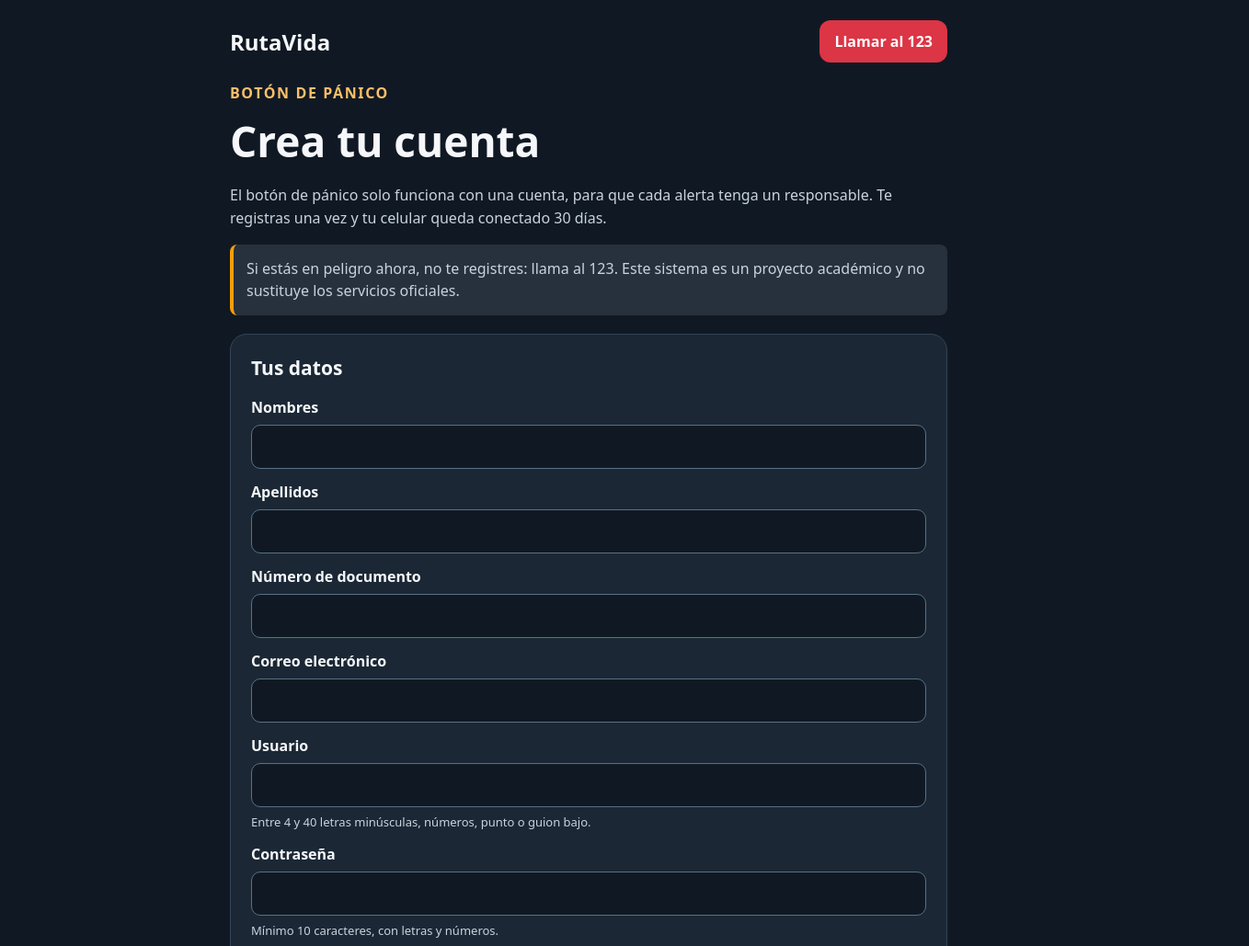
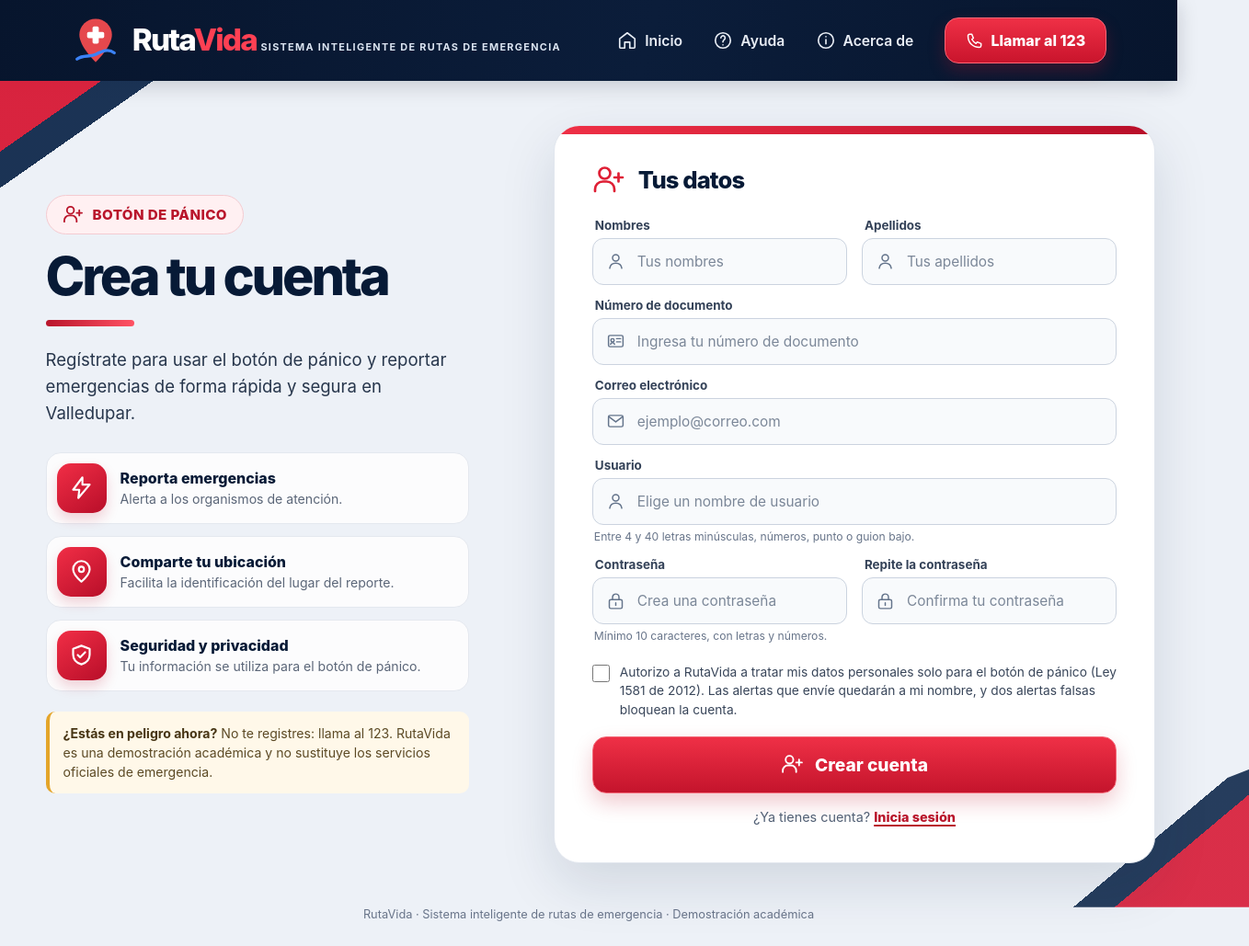
Before and after one commit to afzabaleta/RutaVida, a plain HTML site: page frontend/registro.html in a window 1280 px wide. Shown: the top 1029 px of the page at 92% size, 1358 px wide, since content can reach past the window. Drawn offline with Linux system fonts and the light colour scheme.

Commit message:
feat(frontend): apply new citizen registration layout

```diff
--- a/frontend/registro.html
+++ b/frontend/registro.html
@@ -5,76 +5,167 @@
   <meta name="viewport" content="width=device-width, initial-scale=1">
   <meta http-equiv="Content-Security-Policy"
         content="default-src 'self'; script-src 'self'; style-src 'self'; img-src 'self'; connect-src 'self'">
-  <meta name="theme-color" content="#101923">
+  <meta name="theme-color" content="#071a36">
   <title>RutaVida | Crear cuenta para el botón de pánico</title>
   <link rel="icon" href="./img/logo.svg" type="image/svg+xml">
-  <link rel="stylesheet" href="./css/panico.css">
+  <link rel="stylesheet" href="./css/registro.css">
   <script type="module" src="./js/registro.js"></script>
 </head>
-<body class="panic-page">
-  <main class="panic-shell">
-    <header class="panic-header">
-      <a href="./index.html" class="panic-brand">RutaVida</a>
-      <a class="panic-call" href="tel:123">Llamar al 123</a>
+<body class="register-page">
+  <header class="register-topbar">
+    <a href="./index.html" class="register-brand" aria-label="RutaVida, ir al inicio">
+      <img src="./img/logo.svg" alt="" width="54" height="54">
+      <span>
+        <span class="register-brand-name">Ruta<span>Vida</span></span>
+        <span class="register-brand-tagline">Sistema inteligente de rutas de emergencia</span>
+      </span>
+    </a>
+
+    <nav class="register-nav" aria-label="Navegación principal">
+      <a href="./index.html">
+        <svg viewBox="0 0 24 24" aria-hidden="true"><path d="m3 10 9-7 9 7v10a1 1 0 0 1-1 1h-5v-7H9v7H4a1 1 0 0 1-1-1z"/></svg>
+        <span>Inicio</span>
+      </a>
+      <a href="#registro-ayuda">
+        <svg viewBox="0 0 24 24" aria-hidden="true"><circle cx="12" cy="12" r="9"/><path d="M9.6 9a2.5 2.5 0 1 1 4.2 1.8c-1.1 1-1.8 1.3-1.8 3"/><path d="M12 17.3h.01"/></svg>
+        <span>Ayuda</span>
+      </a>
+      <a href="#registro-acerca">
+        <svg viewBox="0 0 24 24" aria-hidden="true"><circle cx="12" cy="12" r="9"/><path d="M12 11v5M12 7.5h.01"/></svg>
+        <span>Acerca de</span>
+      </a>
+      <a class="register-call" href="tel:123">
+        <svg viewBox="0 0 24 24" aria-hidden="true"><path d="M5 4h3l2 5-2 1.5a15 15 0 0 0 5.5 5.5L15 14l5 2v3a2 2 0 0 1-2 2C9 21 3 15 3 6a2 2 0 0 1 2-2z"/></svg>
+        Llamar al 123
+      </a>
+    </nav>
   </header>
 
-    <section class="panic-intro">
-      <span class="panic-eyebrow">BOTÓN DE PÁNICO</span>
-      <h1>Crea tu cuenta</h1>
-      <p>
-        El botón de pánico solo funciona con una cuenta, para que cada alerta tenga un responsable.
-        Te registras una vez y tu celular queda conectado 30 días.
+  <main class="register-main">
+    <section class="register-intro" aria-labelledby="register-title">
+      <p class="register-kicker">
+        <svg viewBox="0 0 24 24" aria-hidden="true"><circle cx="9" cy="7" r="4"/><path d="M2 20v-1.5A5.5 5.5 0 0 1 7.5 13h3A5.5 5.5 0 0 1 16 18.5V20M19 7v6M16 10h6"/></svg>
+        BOTÓN DE PÁNICO
       </p>
-      <p class="panic-warning">
-        Si estás en peligro ahora, no te registres: llama al 123. Este sistema es un proyecto
-        académico y no sustituye los servicios oficiales.
+      <h1 id="register-title">Crea tu cuenta</h1>
+      <span class="register-title-rule" aria-hidden="true"></span>
+      <p class="register-lead">
+        Regístrate para usar el botón de pánico y reportar emergencias de forma rápida y segura en Valledupar.
+      </p>
+
+      <ul class="register-benefits">
+        <li class="register-benefit">
+          <span class="register-benefit-icon">
+            <svg viewBox="0 0 24 24" aria-hidden="true"><path d="m13 2-9 12h6l-1 8 11-13h-7z"/></svg>
+          </span>
+          <span><strong>Reporta emergencias</strong><small>Alerta a los organismos de atención.</small></span>
+        </li>
+        <li class="register-benefit">
+          <span class="register-benefit-icon">
+            <svg viewBox="0 0 24 24" aria-hidden="true"><path d="M20 10c0 5-8 12-8 12S4 15 4 10a8 8 0 1 1 16 0z"/><circle cx="12" cy="10" r="2.5"/></svg>
+          </span>
+          <span><strong>Comparte tu ubicación</strong><small>Facilita la identificación del lugar del reporte.</small></span>
+        </li>
+        <li class="register-benefit">
+          <span class="register-benefit-icon">
+            <svg viewBox="0 0 24 24" aria-hidden="true"><path d="M12 3 20 6v5.5c0 4.7-3.2 8-8 9.5-4.8-1.5-8-4.8-8-9.5V6z"/><path d="m8.5 12 2.3 2.3 4.8-5"/></svg>
+          </span>
+          <span><strong>Seguridad y privacidad</strong><small>Tu información se utiliza para el botón de pánico.</small></span>
+        </li>
+      </ul>
+
+      <p class="register-warning" id="registro-ayuda">
+        <strong>¿Estás en peligro ahora?</strong> No te registres: llama al 123. RutaVida es una demostración académica y no sustituye los servicios oficiales de emergencia.
       </p>
     </section>
 
-    <form id="register-form" class="panic-panel register-form" novalidate>
-      <h2>Tus datos</h2>
+    <section class="register-card" aria-labelledby="register-form-title">
+      <div class="register-card-heading">
+        <svg viewBox="0 0 24 24" aria-hidden="true"><circle cx="9" cy="7" r="4"/><path d="M2 20v-1.5A5.5 5.5 0 0 1 7.5 13h3A5.5 5.5 0 0 1 16 18.5V20M19 7v6M16 10h6"/></svg>
+        <h2 id="register-form-title">Tus datos</h2>
+      </div>
 
+      <form id="register-form" class="register-form" novalidate>
         <p id="register-message" class="register-message" role="alert" aria-live="polite" hidden></p>
 
+        <div class="register-fields">
+          <div class="register-field">
             <label for="first-names">Nombres</label>
-      <input id="first-names" name="firstNames" type="text" autocomplete="given-name" maxlength="80" required>
+            <div class="register-input-wrap">
+              <svg class="register-field-icon" viewBox="0 0 24 24" aria-hidden="true"><circle cx="12" cy="8" r="4"/><path d="M4.5 21c.6-4 3.3-6.5 7.5-6.5s6.9 2.5 7.5 6.5"/></svg>
+              <input id="first-names" name="firstNames" type="text" placeholder="Tus nombres" autocomplete="given-name" maxlength="80" required>
+            </div>
+          </div>
 
+          <div class="register-field">
             <label for="last-names">Apellidos</label>
-      <input id="last-names" name="lastNames" type="text" autocomplete="family-name" maxlength="80" required>
+            <div class="register-input-wrap">
+              <svg class="register-field-icon" viewBox="0 0 24 24" aria-hidden="true"><circle cx="12" cy="8" r="4"/><path d="M4.5 21c.6-4 3.3-6.5 7.5-6.5s6.9 2.5 7.5 6.5"/></svg>
+              <input id="last-names" name="lastNames" type="text" placeholder="Tus apellidos" autocomplete="family-name" maxlength="80" required>
+            </div>
+          </div>
 
+          <div class="register-field register-field-wide">
             <label for="document">Número de documento</label>
-      <input id="document" name="document" type="text" inputmode="numeric" maxlength="20" required>
+            <div class="register-input-wrap">
+              <svg class="register-field-icon" viewBox="0 0 24 24" aria-hidden="true"><rect x="3" y="5" width="18" height="14" rx="2"/><circle cx="8" cy="11" r="2"/><path d="M5.5 16c.5-1.5 1.3-2 2.5-2s2 .5 2.5 2M13 9h5M13 13h5"/></svg>
+              <input id="document" name="document" type="text" inputmode="numeric" placeholder="Ingresa tu número de documento" maxlength="20" required>
+            </div>
+          </div>
 
+          <div class="register-field register-field-wide">
             <label for="email">Correo electrónico</label>
-      <input id="email" name="email" type="email" autocomplete="email" maxlength="120" required>
+            <div class="register-input-wrap">
+              <svg class="register-field-icon" viewBox="0 0 24 24" aria-hidden="true"><rect x="3" y="5" width="18" height="14" rx="2"/><path d="m4 7 8 6 8-6"/></svg>
+              <input id="email" name="email" type="email" placeholder="ejemplo@correo.com" autocomplete="email" maxlength="120" required>
+            </div>
+          </div>
 
+          <div class="register-field register-field-wide">
             <label for="username">Usuario</label>
-      <input id="username" name="username" type="text" autocomplete="username" maxlength="40"
-             pattern="[a-z0-9._]{4,40}" required>
-      <p class="panic-hint">Entre 4 y 40 letras minúsculas, números, punto o guion bajo.</p>
+            <div class="register-input-wrap">
+              <svg class="register-field-icon" viewBox="0 0 24 24" aria-hidden="true"><circle cx="12" cy="8" r="4"/><path d="M4.5 21c.6-4 3.3-6.5 7.5-6.5s6.9 2.5 7.5 6.5"/></svg>
+              <input id="username" name="username" type="text" placeholder="Elige un nombre de usuario" autocomplete="username" maxlength="40" pattern="[a-z0-9._]{4,40}" required>
+            </div>
+            <p class="register-hint">Entre 4 y 40 letras minúsculas, números, punto o guion bajo.</p>
+          </div>
 
+          <div class="register-field">
             <label for="password">Contraseña</label>
-      <input id="password" name="password" type="password" autocomplete="new-password" minlength="10" required>
-      <p class="panic-hint">Mínimo 10 caracteres, con letras y números.</p>
+            <div class="register-input-wrap">
+              <svg class="register-field-icon" viewBox="0 0 24 24" aria-hidden="true"><rect x="4" y="10" width="16" height="11" rx="2"/><path d="M8 10V7a4 4 0 0 1 8 0v3M12 14v3"/></svg>
+              <input id="password" name="password" type="password" placeholder="Crea una contraseña" autocomplete="new-password" minlength="10" required>
+            </div>
+            <p class="register-hint">Mínimo 10 caracteres, con letras y números.</p>
+          </div>
 
+          <div class="register-field">
             <label for="password-again">Repite la contraseña</label>
-      <input id="password-again" name="passwordAgain" type="password" autocomplete="new-password" required>
+            <div class="register-input-wrap">
+              <svg class="register-field-icon" viewBox="0 0 24 24" aria-hidden="true"><rect x="4" y="10" width="16" height="11" rx="2"/><path d="M8 10V7a4 4 0 0 1 8 0v3M12 14v3"/></svg>
+              <input id="password-again" name="passwordAgain" type="password" placeholder="Confirma tu contraseña" autocomplete="new-password" required>
+            </div>
+          </div>
+        </div>
 
-      <label class="register-consent">
+        <label class="register-consent" for="data-consent">
           <input id="data-consent" name="dataConsent" type="checkbox" required>
           <span>
-          Autorizo a RutaVida a tratar mis datos personales solo para el botón de pánico
-          (Ley 1581 de 2012). Las alertas que envíe quedarán a mi nombre, y dos alertas falsas
-          bloquean la cuenta.
+            Autorizo a RutaVida a tratar mis datos personales solo para el botón de pánico (Ley 1581 de 2012).
+            Las alertas que envíe quedarán a mi nombre, y dos alertas falsas bloquean la cuenta.
           </span>
         </label>
 
-      <button id="register-button" class="panic-sos register-submit" type="submit">Crear cuenta</button>
+        <button id="register-button" class="register-submit" type="submit">
+          <svg viewBox="0 0 24 24" aria-hidden="true"><circle cx="9" cy="7" r="4"/><path d="M2 20v-1.5A5.5 5.5 0 0 1 7.5 13h3A5.5 5.5 0 0 1 16 18.5V20M19 7v6M16 10h6"/></svg>
+          Crear cuenta
+        </button>
 
-      <p class="panic-hint">¿Ya tienes cuenta? <a href="./index.html">Inicia sesión</a></p>
+        <p class="register-login">¿Ya tienes cuenta? <a href="./index.html">Inicia sesión</a></p>
       </form>
+    </section>
+  </main>
 
-    <footer class="panic-footer">RutaVida · Demostración académica</footer>
-  </main>
+  <footer class="register-footer" id="registro-acerca">RutaVida · Sistema inteligente de rutas de emergencia · Demostración académica</footer>
 </body>
 </html>
```
Lines whose indentation alone changed are shown as unchanged.
